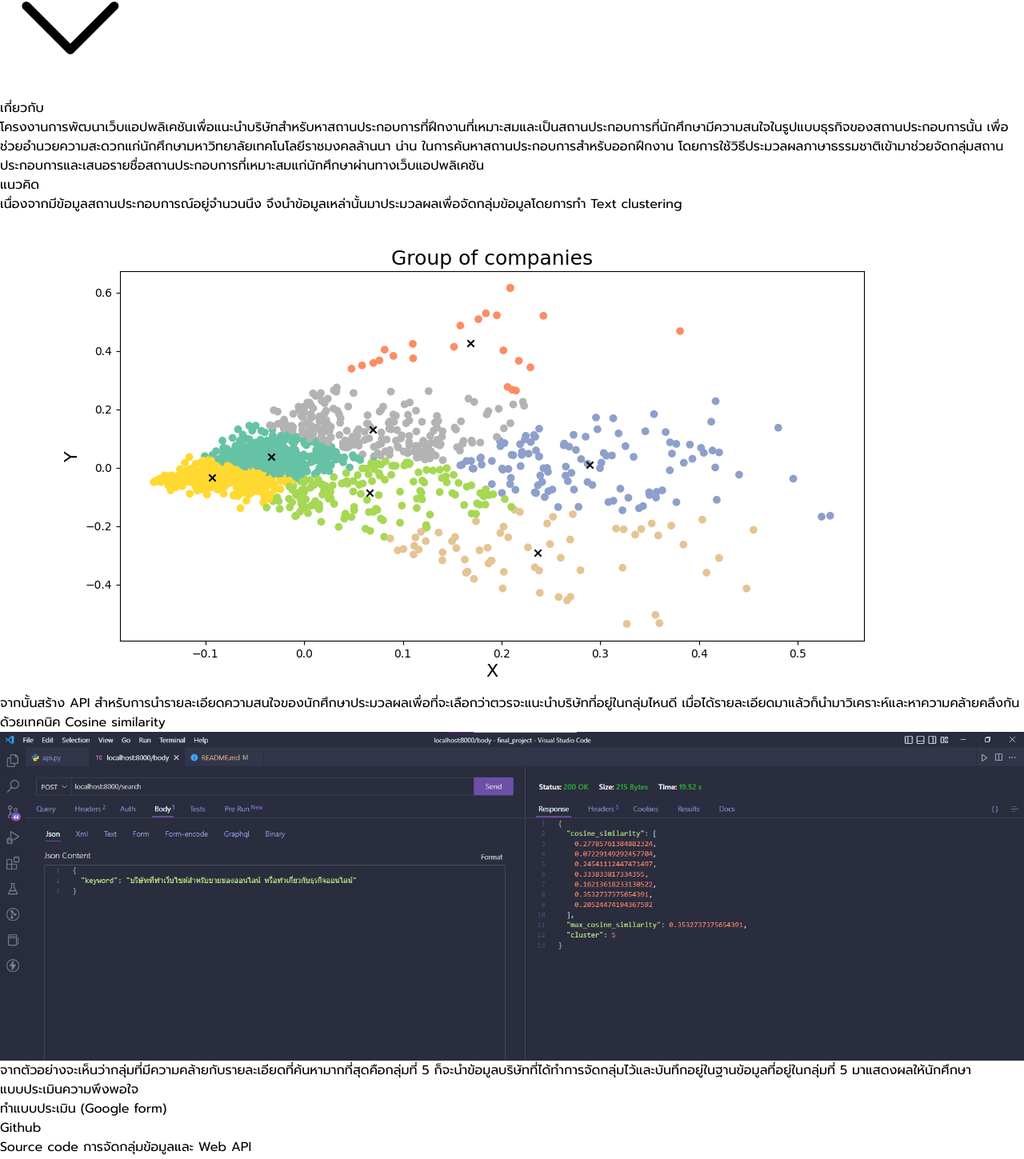
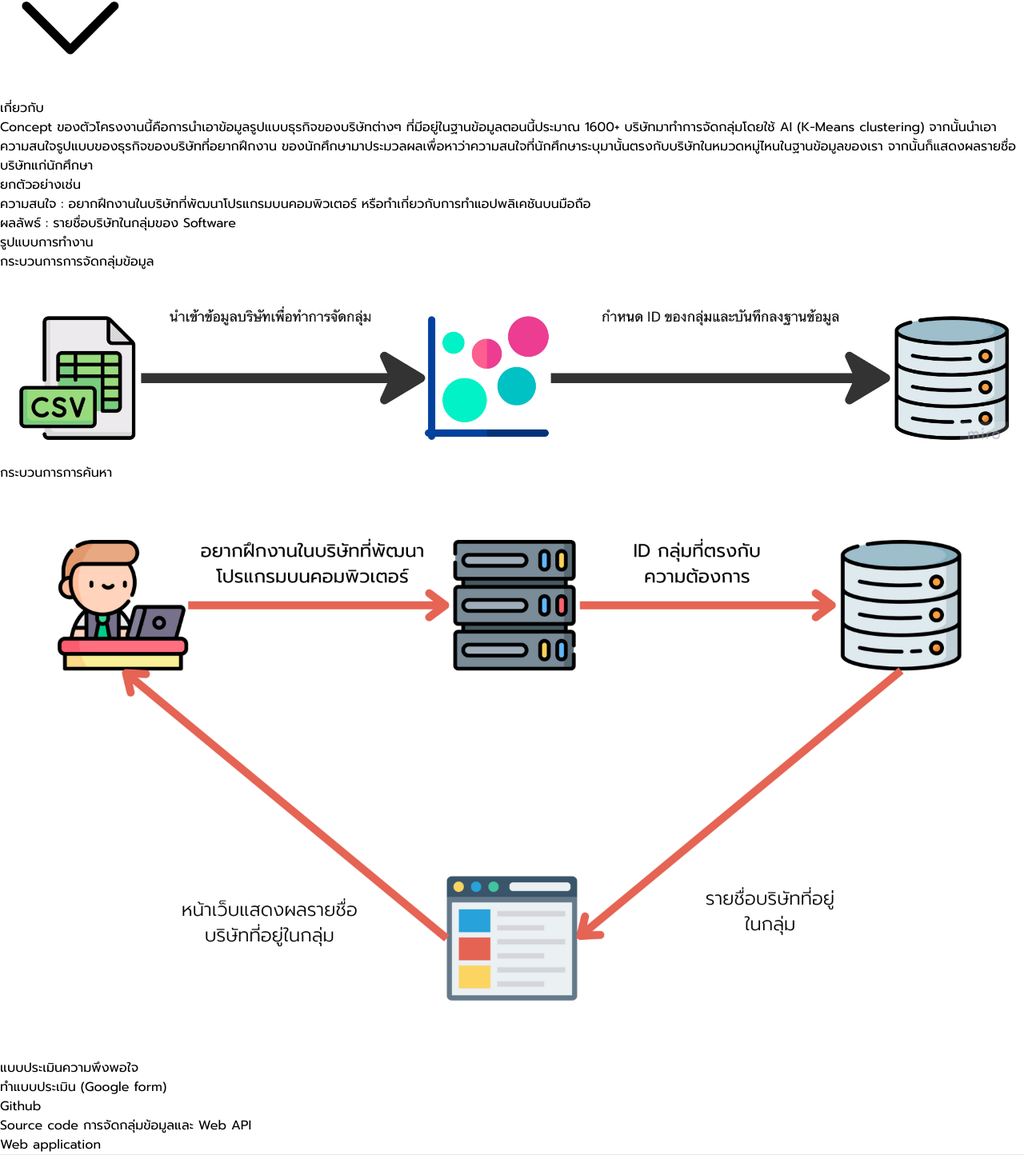
Before and after one commit to slapexs/final_project_webapp, a Next.js app: page /about in a window 1280 px wide. Shown: the part 379-1828 px from the top of the page at 80% size. Built offline with nearby package versions, Linux system fonts and the light colour scheme.

Commit message:
:art: Rewrite about page

```diff
--- a/pages/about.js
+++ b/pages/about.js
@@ -59,51 +59,47 @@ const About = () => {
 					<h1 className="text-4xl font-bold">เกี่ยวกับ</h1>
 					<div className="my-5">
 						<p>
-							โครงงานการพัฒนาเว็บแอปพลิเคชันเพื่อแนะนำบริษัทสำหรับหาสถานประกอบการที่ฝึกงานที่เหมาะสมและเป็นสถานประกอบการที่นักศึกษามีความสนใจในรูปแบบธุรกิจของสถานประกอบการนั้น
-							เพื่อช่วยอำนวยความสะดวกแก่นักศึกษามหาวิทยาลัยเทคโนโลยีราชมงคลล้านนา
-							น่าน ในการค้นหาสถานประกอบการสำหรับออกฝึกงาน
-							โดยการใช้วิธีประมวลผลภาษาธรรมชาติเข้ามาช่วยจัดกลุ่มสถานประกอบการและเสนอรายชื่อสถานประกอบการที่เหมาะสมแก่นักศึกษาผ่านทางเว็บแอปพลิเคชัน
+							Concept
+							ของตัวโครงงานนี้คือการนำเอาข้อมูลรูปแบบธุรกิจของบริษัทต่างๆ
+							ที่มีอยู่ในฐานข้อมูลตอนนี้ประมาณ 1600+ บริษัทมาทำการจัดกลุ่มโดยใช้
+							AI (K-Means clustering)
+							จากนั้นนำเอาความสนใจรูปแบบของธุรกิจของบริษัทที่อยากฝึกงาน
+							ของนักศึกษามาประมวลผลเพื่อหาว่าความสนใจที่นักศึกษาระบุมานั้นตรงกับบริษัทในหมวดหมู่ไหนในฐานข้อมูลของเรา
+							จากนั้นก็แสดงผลรายชื่อบริษัทแก่นักศึกษา
+						</p>
+
+						<p className="mt-2">
+							<h1 className="font-bold">ยกตัวอย่างเช่น</h1>
+							<span className="text-orange-700">ความสนใจ</span> :
+							อยากฝึกงานในบริษัทที่พัฒนาโปรแกรมบนคอมพิวเตอร์
+							หรือทำเกี่ยวกับการทำแอปพลิเคชันบนมือถือ
+							<br />
+							<span className="text-green-700">ผลลัพธ์</span> :
+							รายชื่อบริษัทในกลุ่มของ Software
 						</p>
 					</div>
 
 					<div className="my-5">
-						<h1 className="text-2xl font-bold">แนวคิด</h1>
-						<p>
-							เนื่องจากมีข้อมูลสถานประกอบการณ์อยู่จำนวนนึง
-							จึงนำข้อมูลเหล่านั้นมาประมวลผลเพื่อจัดกลุ่มข้อมูลโดยการทำ Text
-							clustering
-						</p>
+						<h1 className="text-2xl font-bold">รูปแบบการทำงาน</h1>
+						<div className="my-5">
+							<p>กระบวนการการจัดกลุ่มข้อมูล</p>
+							<Image
+								src={"/clustering_flow.jpeg"}
+								alt="clustering flow"
+								width={4163}
+								height={867}
+							/>
+						</div>
 
-						<Image
-							src="/7_cluster.png"
-							alt="clustering image"
-							width={1200}
-							height={600}
-							draggable="false"
-							className="my-2"
-						/>
-
-						<p>
-							จากนั้นสร้าง API
-							สำหรับการนำรายละเอียดความสนใจของนักศึกษาประมวลผลเพื่อที่จะเลือกว่าตวรจะแนะนำบริษัทที่อยู่ในกลุ่มไหนดี
-							เมื่อได้รายละเอียดมาแล้วก็นำมาวิเคราะห์และหาความคล้ายคลึงกันด้วยเทคนิค
-							Cosine similarity
-						</p>
-						<Image
-							src={"/demoapi.png"}
-							alt="demoapi"
-							width={1919}
-							height={616}
-							draggable="false"
-							className="my-2"
-						/>
-
-						<p>
-							จากตัวอย่างจะเห็นว่ากลุ่มที่มีความคล้ายกับรายละเอียดที่ค้นหามากที่สุดคือกลุ่มที่
-							5
-							ก็จะนำข้อมูลบริษัทที่ได้ทำการจัดกลุ่มไว้และบันทึกอยู่ในฐานข้อมูลที่อยู่ในกลุ่มที่
-							5 มาแสดงผลให้นักศึกษา
-						</p>
+						<div className="my-5">
+							<p>กระบวนการการค้นหา</p>
+							<Image
+								src={"/searching_flow.png"}
+								alt="searching flow"
+								width={1920}
+								height={1080}
+							/>
+						</div>
 					</div>
 
 					<div className="my-5">
```
Also changed, not shown: public/clustering_flow.jpeg (added), public/searching_flow.png (added).
